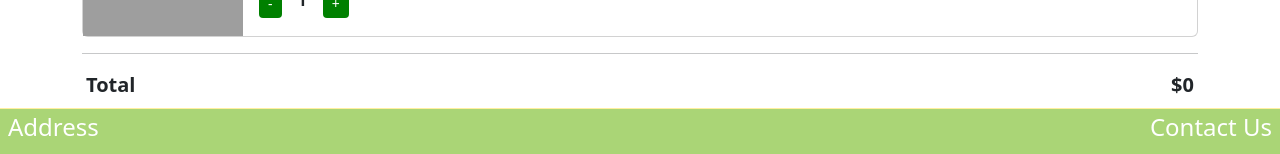
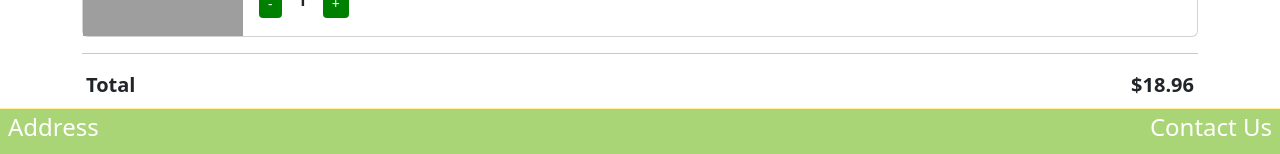
Before and after one commit to Tanzil748/woodside-ecommerce, a React (Create React App) app in the folder frontend/: page /cart in a window 1280 px wide. Shown: the part 708-862 px from the top of the page. Built offline with nearby package versions, Linux system fonts and the light colour scheme; grey boxes are pictures that could not be loaded.

Commit message:
Cart page total/nav now can display price & item quantity

```diff
--- a/frontend/src/App.js
+++ b/frontend/src/App.js
@@ -1,10 +1,17 @@
-import React from "react";
+import React, { useEffect } from "react";
 import "bootstrap/dist/css/bootstrap.min.css";
 import { BrowserRouter, Routes, Route } from "react-router-dom";
 import { Register, SignIn, Home, SingleProduct, Cart } from "./pages/index";
 import RootLayout from "./layouts/RootLayout";
+import { useDispatch, useSelector } from "react-redux";
+import { calcTotals } from "./redux/cartSlice";
 
 const App = () => {
+  const { cartItems } = useSelector((state) => state.cart);
+  const dispatch = useDispatch();
+  useEffect(() => {
+    dispatch(calcTotals());
+  }, [cartItems]);
   return (
     <BrowserRouter>
       <Routes>
--- a/frontend/src/pages/Cart.jsx
+++ b/frontend/src/pages/Cart.jsx
@@ -28,7 +28,7 @@ const Cart = () => {
       <hr />
       <div className="d-flex justify-content-between px-1">
         <div className="lead fw-bolder">Total</div>
-        <div className="lead fw-bolder">{`$${totalPrice}`}</div>
+        <div className="lead fw-bolder">{`$${totalPrice.toFixed(2)}`}</div>
       </div>
     </div>
   );
```
